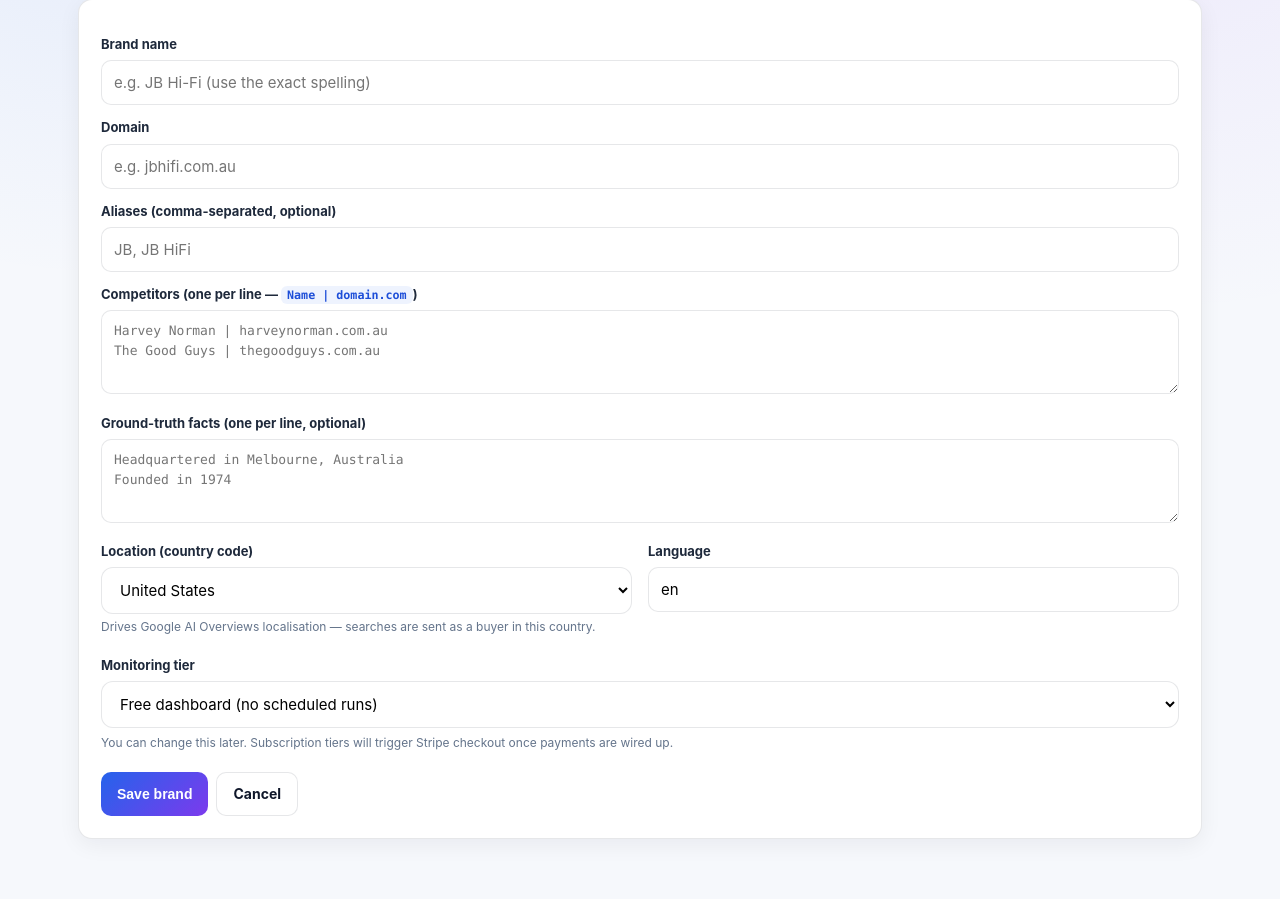
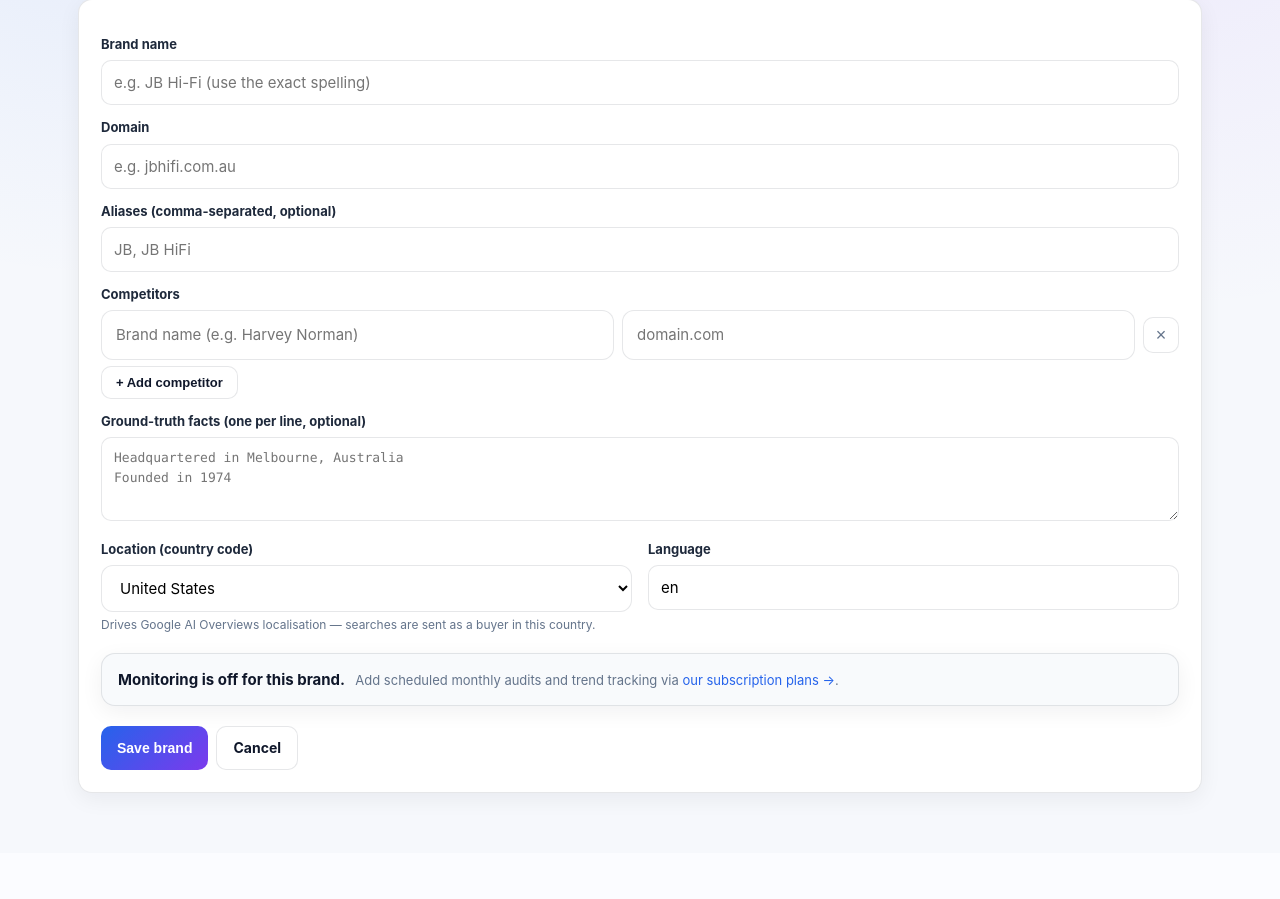
Before and after one commit to willbakhos/aeosudit, a Python web app: template templates/dashboard/brand_form.html.j2 in a window 1280 px wide. Shown: the part 231-1130 px from the top of the page. After the commit the page ends 1029 px from the top, so only its background shows below. Run offline with Jinja, Linux system fonts and the light colour scheme; the template is opened without the code that fills it, so the values that code supplies are empty.

Commit message:
Structured competitor inputs + tier gating to master accounts
Competitors UI:
- Replaces the textarea (with the awkward "Name | domain.com" pipe
  syntax) with a list of structured rows: a Brand-name input, a
  domain input, and a remove button per row, plus a "+ Add competitor"
  button that clones a template row.
- Server-side: brand_create + brand_update are now async and read
  paired competitor_name + competitor_domain fields via
  request.form().getlist(). New _competitors_from_form() helper does
  the parsing and drops fully-empty rows so the seed row doesn't
  pollute the data.
- The legacy _parse_competitors() textarea parser is kept for any
  caller still passing the old format.

Tier gating (Stripe is the upgrade path, not the brand form):
- The "Monitoring tier" dropdown is now master-only — labelled with
  a "Master only" amber pill so it's clear it's an admin override.
- Regular users see either an "Active subscription" green card
  (linking to Account settings → Billing) or an "Off → upgrade via
  pricing" hint. The tier value is sent as a hidden input set to the
  brand's existing tier so an attacker can't POST a higher tier.
- Both brand_create and brand_update server-side discard any tier
  change unless current_user.is_master is True.

Co-Authored-By: Claude Opus 4.7 (1M context) <noreply@anthropic.com>

```diff
--- a/templates/dashboard/brand_form.html.j2
+++ b/templates/dashboard/brand_form.html.j2
@@ -33,10 +33,33 @@
          value="{{ ((brand.aliases or []) | join(', ')) if brand else '' }}"
          placeholder="JB, JB HiFi">
 
-  <label for="competitors">Competitors (one per line — <code>Name | domain.com</code>)</label>
-  <textarea name="competitors" id="competitors"
-            placeholder="Harvey Norman | harveynorman.com.au&#10;The Good Guys | thegoodguys.com.au">{% if brand %}{% for c in (brand.competitors or []) %}{{ c.name }}{% if c.domain %} | {{ c.domain }}{% endif %}
-{% endfor %}{% endif %}</textarea>
+  <label>Competitors</label>
+  <div id="competitors-list" class="competitors-list">
+    {% set existing = (brand.competitors if brand and brand.competitors else []) %}
+    {% if existing %}
+      {% for c in existing %}
+        <div class="competitor-row">
+          <input type="text" name="competitor_name" value="{{ c.name or '' }}" placeholder="Brand name (e.g. Harvey Norman)">
+          <input type="text" name="competitor_domain" value="{{ c.domain or '' }}" placeholder="domain.com">
+          <button type="button" class="competitor-remove" title="Remove">×</button>
+        </div>
+      {% endfor %}
+    {% else %}
+      <div class="competitor-row">
+        <input type="text" name="competitor_name" placeholder="Brand name (e.g. Harvey Norman)">
+        <input type="text" name="competitor_domain" placeholder="domain.com">
+        <button type="button" class="competitor-remove" title="Remove">×</button>
+      </div>
+    {% endif %}
+  </div>
+  <button type="button" id="add-competitor" class="btn ghost" style="margin-top:6px; font-size:13px; padding:8px 14px;">+ Add competitor</button>
+  <template id="competitor-row-template">
+    <div class="competitor-row">
+      <input type="text" name="competitor_name" placeholder="Brand name">
+      <input type="text" name="competitor_domain" placeholder="domain.com">
+      <button type="button" class="competitor-remove" title="Remove">×</button>
+    </div>
+  </template>
 
   <label for="ground_truth">Ground-truth facts (one per line, optional)</label>
   <textarea name="ground_truth" id="ground_truth"
@@ -71,20 +94,103 @@
     </div>
   </div>
 
-  <label for="tier" style="margin-top:18px;">Monitoring tier</label>
-  <select name="tier" id="tier" style="width:100%; padding:12px 14px; border-radius:12px; border:1px solid var(--line); background:white; font:inherit; font-size:15px;">
-    {% set tier_now = brand.tier if brand else '' %}
-    <option value="" {% if tier_now == '' %}selected{% endif %}>Free dashboard (no scheduled runs)</option>
-    <option value="two_engine_monthly" {% if tier_now == 'two_engine_monthly' %}selected{% endif %}>Two Engine Monitoring — $35/mo (Google AI + ChatGPT, monthly cron)</option>
-    <option value="full_monthly" {% if tier_now == 'full_monthly' %}selected{% endif %}>Full Monitoring — $95/mo (all 5 engines, monthly cron)</option>
-  </select>
-  <p style="color:var(--muted); font-size:12px; margin:6px 0 0;">
-    You can change this later. Subscription tiers will trigger Stripe checkout once payments are wired up.
-  </p>
+  {% set tier_now = brand.tier if brand else '' %}
+  {% if user and user.is_master %}
+    <label for="tier" style="margin-top:18px;">
+      Monitoring tier
+      <span style="margin-left:8px; padding:2px 8px; border-radius:999px; background:linear-gradient(135deg,#fef3c7,#fde68a); color:#92400e; font-size:10px; font-weight:900; letter-spacing:.06em; text-transform:uppercase; vertical-align:middle;">Master only</span>
+    </label>
+    <select name="tier" id="tier" style="width:100%; padding:12px 14px; border-radius:12px; border:1px solid var(--line); background:white; font:inherit; font-size:15px;">
+      <option value="" {% if tier_now == '' %}selected{% endif %}>Free dashboard (no scheduled runs)</option>
+      <option value="two_engine_monthly" {% if tier_now == 'two_engine_monthly' %}selected{% endif %}>Two Engine Monitoring — $35/mo (Google AI + ChatGPT)</option>
+      <option value="full_monthly" {% if tier_now == 'full_monthly' %}selected{% endif %}>Full Monitoring — $95/mo (all 5 engines)</option>
+    </select>
+    <p style="color:var(--muted); font-size:12px; margin:6px 0 0;">
+      Master-account override — bypasses Stripe checkout. Regular users
+      pick a tier through the pricing page.
+    </p>
+  {% else %}
+    {# Regular users can't self-assign a paid tier here — tier upgrades go
+       through Stripe. Persist whatever tier the brand already has. #}
+    <input type="hidden" name="tier" value="{{ tier_now }}">
+    {% if tier_now %}
+      <div class="card" style="margin-top:18px; background:#ecfdf5; border-color:rgba(22,163,74,.20); padding:14px 16px;">
+        <strong style="color:var(--success);">
+          {% if tier_now == 'full_monthly' %}Full Monitoring active{% else %}Two Engine Monitoring active{% endif %}
+        </strong>
+        <span style="color:var(--muted); font-size:13px; margin-left:6px;">
+          Manage or change your subscription in <a href="/dashboard/settings/billing">Account settings → Billing</a>.
+        </span>
+      </div>
+    {% else %}
+      <div class="card" style="margin-top:18px; background:#f8fafc; border-color:var(--line); padding:14px 16px;">
+        <strong>Monitoring is off for this brand.</strong>
+        <span style="color:var(--muted); font-size:13px; margin-left:6px;">
+          Add scheduled monthly audits and trend tracking via <a href="/pricing">our subscription plans →</a>.
+        </span>
+      </div>
+    {% endif %}
+  {% endif %}
 
   <div style="margin-top:20px;display:flex;gap:8px;">
     <button class="btn" type="submit">{% if brand %}Save changes{% else %}Save brand{% endif %}</button>
     <a class="btn ghost" href="{% if brand %}/dashboard/brands/{{ brand.id }}{% else %}/dashboard{% endif %}">Cancel</a>
   </div>
 </form>
+
+<style>
+  .competitors-list { display: flex; flex-direction: column; gap: 8px; }
+  .competitor-row {
+    display: grid;
+    grid-template-columns: 1fr 1fr 36px;
+    gap: 8px;
+    align-items: center;
+  }
+  .competitor-row input {
+    padding: 12px 14px; border-radius: 12px;
+    border: 1px solid var(--line); background: white;
+    font: inherit; font-size: 15px;
+  }
+  .competitor-row input:focus {
+    outline: none; border-color: var(--blue);
+    box-shadow: 0 0 0 3px rgba(37,99,235,.18);
+  }
+  .competitor-remove {
+    width: 36px; height: 36px;
+    border: 1px solid var(--line); border-radius: 10px;
+    background: white; color: var(--muted);
+    font-size: 18px; line-height: 1; cursor: pointer;
+  }
+  .competitor-remove:hover { color: var(--danger); border-color: var(--danger); background: #fef2f2; }
+</style>
+
+<script>
+  (function () {
+    var list = document.getElementById('competitors-list');
+    var addBtn = document.getElementById('add-competitor');
+    var tmpl = document.getElementById('competitor-row-template');
+    if (!list || !addBtn || !tmpl) return;
+
+    addBtn.addEventListener('click', function () {
+      var clone = tmpl.content.cloneNode(true);
+      list.appendChild(clone);
+      // Focus the newly-added name input for fast entry.
+      var rows = list.querySelectorAll('.competitor-row');
+      var lastRow = rows[rows.length - 1];
+      if (lastRow) lastRow.querySelector('input[name="competitor_name"]').focus();
+    });
+
+    list.addEventListener('click', function (e) {
+      if (!e.target.classList.contains('competitor-remove')) return;
+      var rows = list.querySelectorAll('.competitor-row');
+      // Always keep at least one empty row so the form has something to submit.
+      if (rows.length === 1) {
+        var row = rows[0];
+        row.querySelectorAll('input').forEach(function (i) { i.value = ''; });
+      } else {
+        e.target.closest('.competitor-row').remove();
+      }
+    });
+  })();
+</script>
 {% endblock %}
```
Also changed, not shown: src/dashboard.py (+38 -10 lines).
